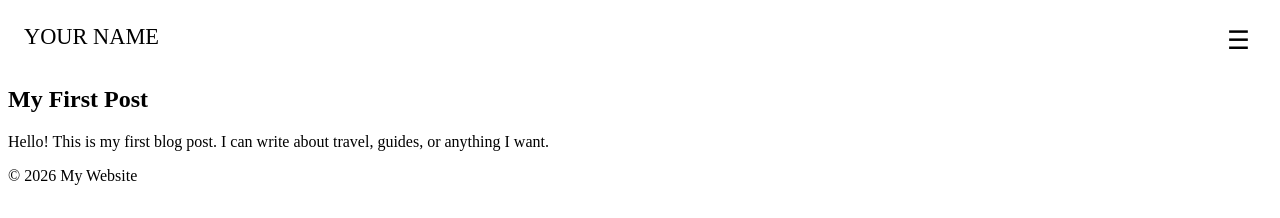
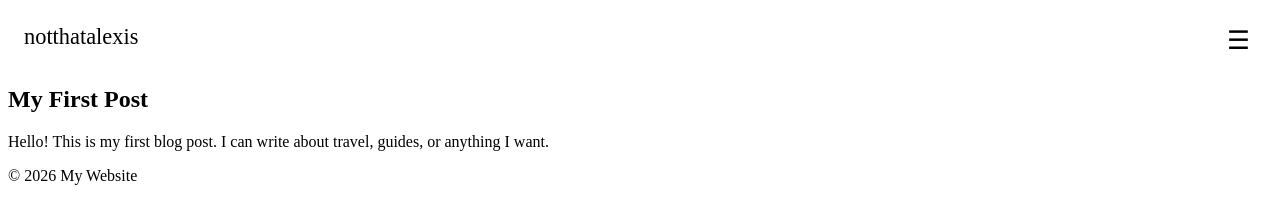
Before and after one commit to alexiefg/notthatalexis.github.io, a Jekyll site: the page built from posts/2026-01-31-first-post.md, in a window 1280 px wide. Shown: the top 218 px of the page. Built offline with Jekyll 4.4.1, drawn with Linux system fonts in a browser that asks for light colours.

Commit message:
Update header.html

```diff
--- a/_includes/header.html
+++ b/_includes/header.html
@@ -1,7 +1,7 @@
 <header class="site-header">
-  <div class="site-title">YOUR NAME</div>
+  <div class="site-title">notthatalexis</div>
 
-  <button class="menu-toggle" aria-label="Open menu">
+  <button class="menu-toggle" aria-label="Menu">
     ☰
   </button>
 
```
